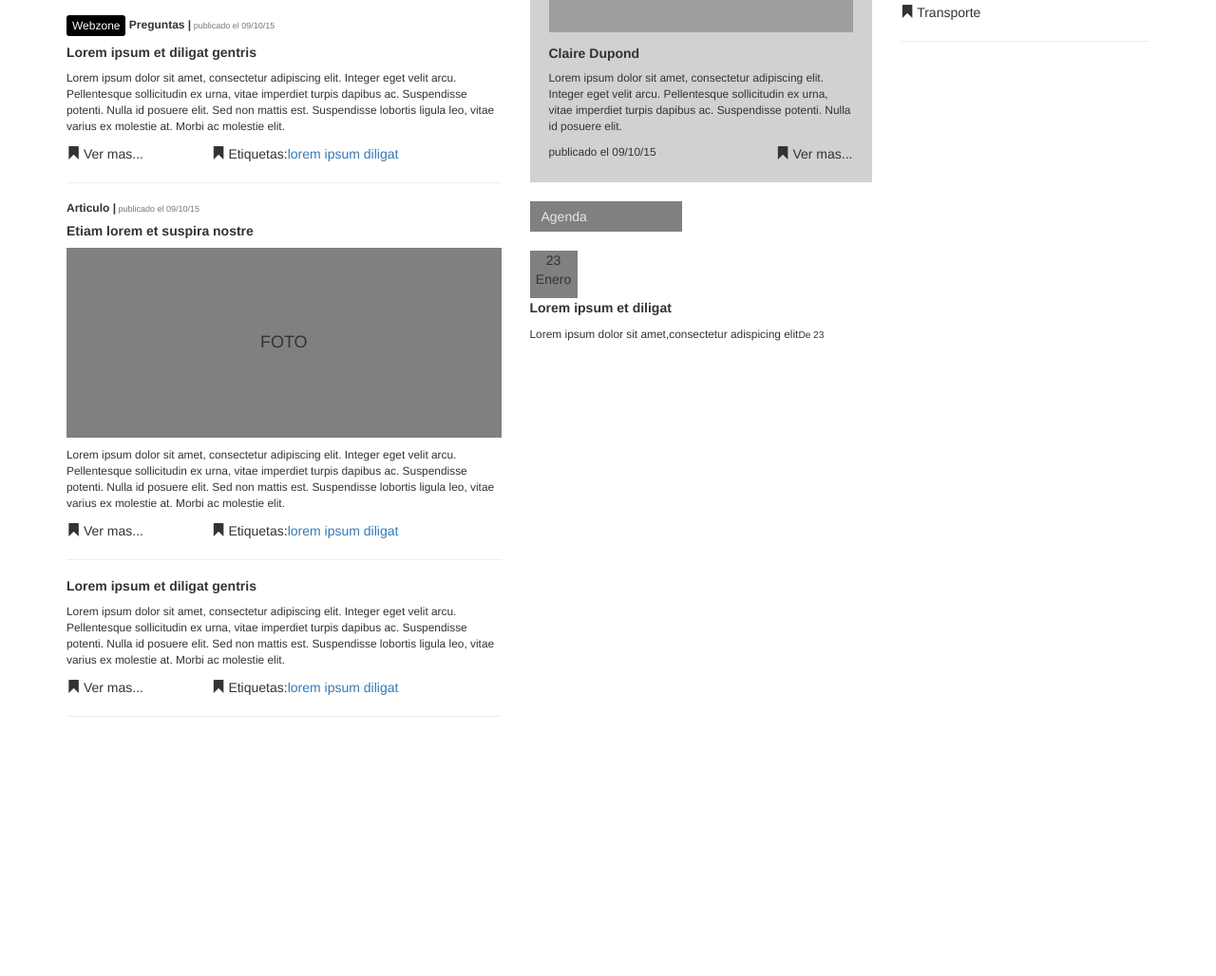
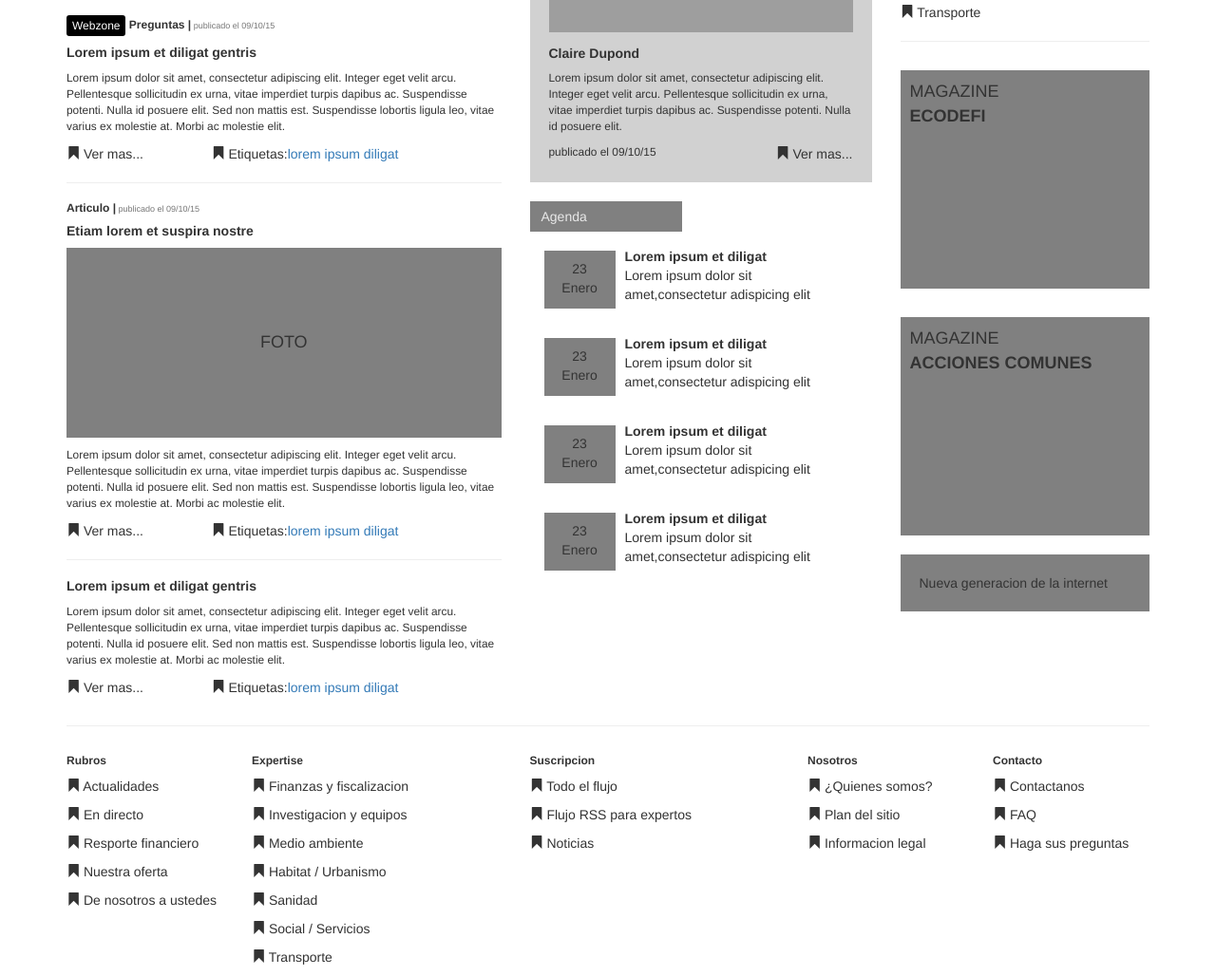
Before and after one commit to amubaru/bootstrap, a plain HTML site: page index.html in a window 1280 px wide. Shown: the part 403-1431 px from the top of the page at 95% size. Before the commit the page ends 1178 px from the top, so only its background shows below. Drawn offline with Linux system fonts and the light colour scheme; grey boxes are pictures that could not be loaded.

Commit message:
edicion archivos cambiados

```diff
--- a/css/main.css
+++ b/css/main.css
@@ -19,6 +19,7 @@ nav li{
 	top:50px;}
 
 nav a{
+	font-weight: bold;
 	color:black;
 	padding:20px}
 
@@ -56,14 +57,42 @@ nav a{
 	text-align:left;}
 
 .bvideo{
-	margin:0px 0px 10px 4px
-}
+	margin:0px 0px 10px 4px}
 
 .video{text-align:center;}
 
 .enero{
 	background-color:grey;
-	height:50px;
-	width:50px;
-	text-align:center;
+	display:inline-block;
+	height: 61px;
+    width: 75px;
+    text-align:center;
+    margin:20px 10px 0px 0px;
+    padding:3%;
+	float:left;}
+
+.lorem{
+	font-weight: bolder;
+	display:inline-block;}
+
+.textocaja{
+	margin:16px}
+
+/*FILA TERCERA*/
+
+.magazine{
+	background-color:grey;
+	height:230px;
+	padding:10px;
+	margin-top:30px}
+
+.magazine p{
+	font-size:18px;
+	margin:0px}
+
+.generacion{
+	background-color:grey;
+	display:table;
+	width:100%;
+	padding:20px;
 	margin-top:20px}
--- a/index.html
+++ b/index.html
@@ -46,12 +46,12 @@
             <span class="glyphicon glyphicon-align-justify iconmenu"></span>
           </div>
           <ul class="nav navbar-nav">
-            <li><a href="#"><b>Bienvenido</b></a></li>
-              <li><a href="#"><b>Actualidades</b></a></li>
-              <li><a href="#"><b>En directo</b></a></li>
-              <li><a href="#"><b>Reporte financiero</b></a></li>
-              <li><a href="#"><b>Nuestra oferta</b></a></li>
-              <li><a href="#"><b>De nosotros a usted</b></a></li>
+            <li><a href="#">Bienvenido</a></li>
+              <li><a href="#">Actualidades</a></li>
+              <li><a href="#">En directo</a></li>
+              <li><a href="#">Reporte financiero</a></li>
+              <li><a href="#">Nuestra oferta</a></li>
+              <li><a href="#">De nosotros a usted</a></li>
           </ul>
         </nav>
       </div>
@@ -113,7 +113,7 @@
               Etiquetas:<a href="">lorem</a>
                         <a href="">ipsum</a>
                         <a href="">diligat</a></p>
-            <hr>
+
     </div>
  <!--*SECCION FILA DE ALMEDIO*-->
       <!--*VIDEO*-->
@@ -134,11 +134,37 @@
           </div>
       <!--AGENDA-->
           <button type="button" class="btn btn-primary btnlargo">Agenda</button>
-          <div>
+
+          <div class="col-xs-12">
             <div class="enero">23 Enero</div>
-            <p><b>Lorem ipsum et diligat</b></p>
-            <p class="small">Lorem ipsum dolor sit amet,consectetur adispicing elit<small>De 23</small></p>
+            <div class="textocaja">
+              <div class="lorem">Lorem ipsum et diligat</div>
+              <p class="parrafo1">Lorem ipsum dolor sit amet,consectetur adispicing elit</p>
+            </div>
           </div>
+          <div class="col-xs-12">
+            <div class="enero">23 Enero</div>
+            <div class="textocaja">
+              <div class="lorem">Lorem ipsum et diligat</div>
+              <p class="parrafo1">Lorem ipsum dolor sit amet,consectetur adispicing elit</p>
+            </div>
+          </div>
+          <div class="col-xs-12">
+            <div class="enero">23 Enero</div>
+            <div class="textocaja">
+              <div class="lorem">Lorem ipsum et diligat</div>
+              <p class="parrafo1">Lorem ipsum dolor sit amet,consectetur adispicing elit</p>
+            </div>
+          </div>
+          <div class="col-xs-12">
+            <div class="enero">23 Enero</div>
+            <div class="textocaja">
+              <div class="lorem">Lorem ipsum et diligat</div>
+              <p class="parrafo1">Lorem ipsum dolor sit amet,consectetur adispicing elit</p>
+            </div>
+          </div>
+
+
         </div>
  <!--*SECCION FILA TERCERA*-->
       <div class="col-xs-12 col-sm-3 col-md-3 col-lg-3">
@@ -150,10 +176,75 @@
           <p><span class="glyphicon glyphicon-bookmark"></span> Sanidad</p>
           <p><span class="glyphicon glyphicon-bookmark"></span> Social/Servicios</p>
           <p><span class="glyphicon glyphicon-bookmark"></span> Transporte</p>
-            <hr>
+
+          <div class="visible-md visible-lg">
+          <hr>
+            <div class="magazine">
+              <p>MAGAZINE</p>
+              <p><b>ECODEFI</b></hp>
+            </div>
+          </div>
+          <div class="visible-md visible-lg">
+            <div class="magazine">
+              <p>MAGAZINE</p>
+              <p><b>ACCIONES COMUNES</b></hp>
+            </div>
+          </div>
+          <div class="visible-md visible-lg">
+            <div class="generacion">Nueva generacion de la internet</div>
+          </div>
       </div>
   </div>
+  </div>
 </section>
+
+<footer>
+  <div class="container">
+  <hr>
+    <div class="row">
+      <div class="col-xs-12 col-sm-12 col-md-12 col-lg-12 sinpad">
+        <div class="col-xs-6 col-lg-2">
+          <h6><b>Rubros</b></h6>
+            <p><span class="glyphicon glyphicon-bookmark"></span> Actualidades</p>
+            <p><span class="glyphicon glyphicon-bookmark"></span> En directo</p>
+            <p><span class="glyphicon glyphicon-bookmark"></span> Resporte financiero</p>
+            <p><span class="glyphicon glyphicon-bookmark"></span> Nuestra oferta</p>
+            <p><span class="glyphicon glyphicon-bookmark"></span> De nosotros a ustedes</p>
+        </div>
+        <div class="hidden-xs hidden-sm hidden-md col-lg-3">
+          <h6><b>Expertise</b></h6>
+            <p><span class="glyphicon glyphicon-bookmark"></span> Finanzas y fiscalizacion</p>
+            <p><span class="glyphicon glyphicon-bookmark"></span> Investigacion y equipos</p>
+            <p><span class="glyphicon glyphicon-bookmark"></span> Medio ambiente</p>
+            <p><span class="glyphicon glyphicon-bookmark"></span> Habitat / Urbanismo</p>
+            <p><span class="glyphicon glyphicon-bookmark"></span> Sanidad</p>
+            <p><span class="glyphicon glyphicon-bookmark"></span> Social / Servicios</p>
+            <p><span class="glyphicon glyphicon-bookmark"></span> Transporte</p>
+
+
+        </div>
+        <div class="col-xs-6 col-lg-3">
+          <h6><b>Suscripcion</b></h6>
+            <p><span class="glyphicon glyphicon-bookmark"></span> Todo el flujo</p>
+            <p><span class="glyphicon glyphicon-bookmark"></span> Flujo RSS para expertos</p>
+            <p><span class="glyphicon glyphicon-bookmark"></span> Noticias</p>
+        </div>
+        <div class="col-xs-6 col-lg-2">
+          <h6><b>Nosotros</b></h6>
+            <p><span class="glyphicon glyphicon-bookmark"></span> ¿Quienes somos?</p>
+            <p><span class="glyphicon glyphicon-bookmark"></span> Plan del sitio</p>
+            <p><span class="glyphicon glyphicon-bookmark"></span> Informacion legal</p>
+        </div>
+        <div class="col-xs-5 col-lg-2">
+          <h6><b>Contacto</b></h6>
+            <p><span class="glyphicon glyphicon-bookmark"></span> Contactanos</p>
+            <p><span class="glyphicon glyphicon-bookmark"></span> FAQ</p>
+            <p><span class="glyphicon glyphicon-bookmark"></span> Haga sus preguntas</p>
+        </div>
+      </div>
+    </div>
+  </div>
+</footer>
 	<!-- Incluir todos tus scripts apartir de este punto -->
   <!--SI ES COL-XS-6 EL BUSCADOR DESAPARECE-->
     <!-- jQuery (necesario para que funcionen los componentes de Bootstrap) -->
```
Also changed, not shown: 1 other file.
